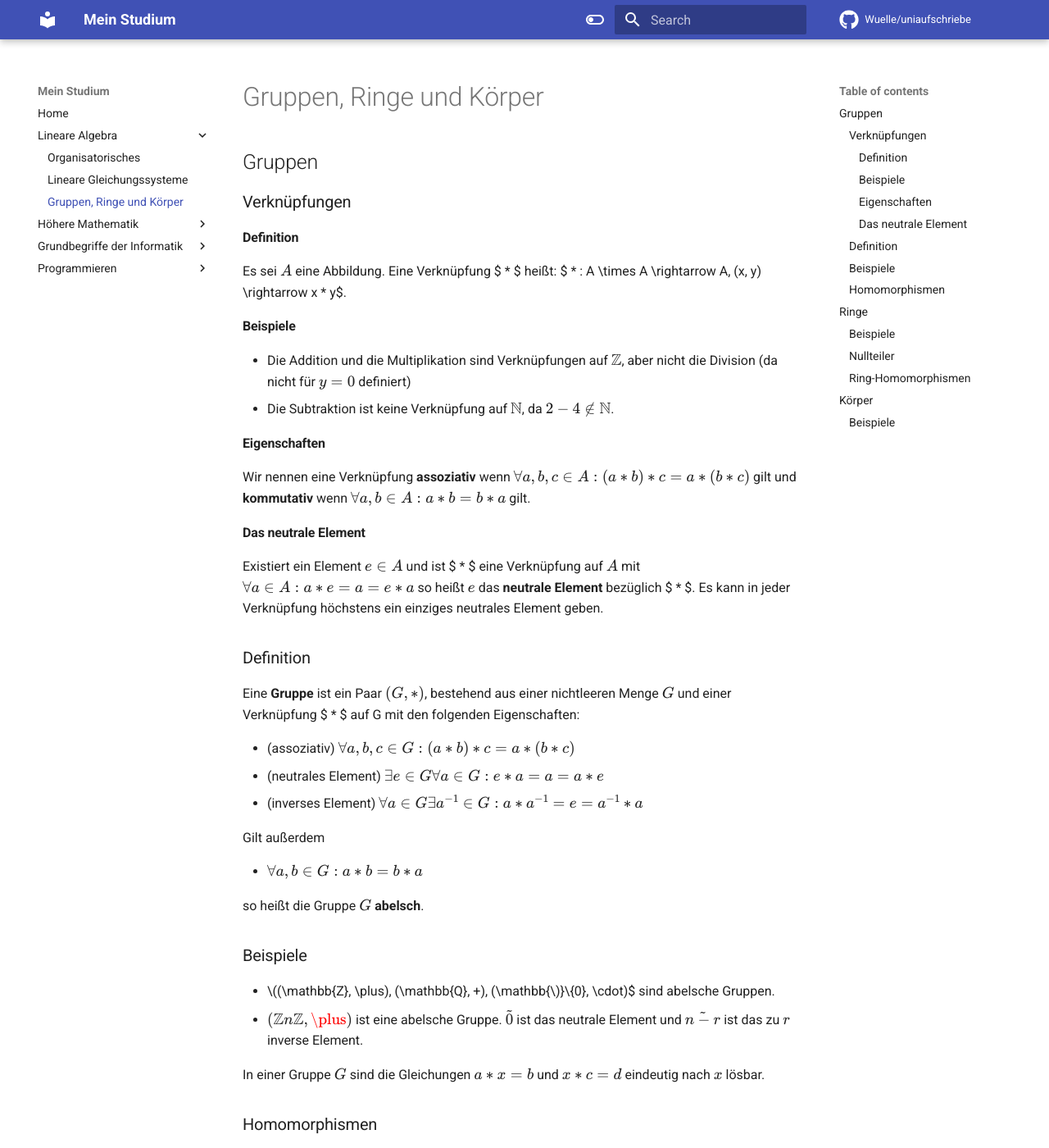
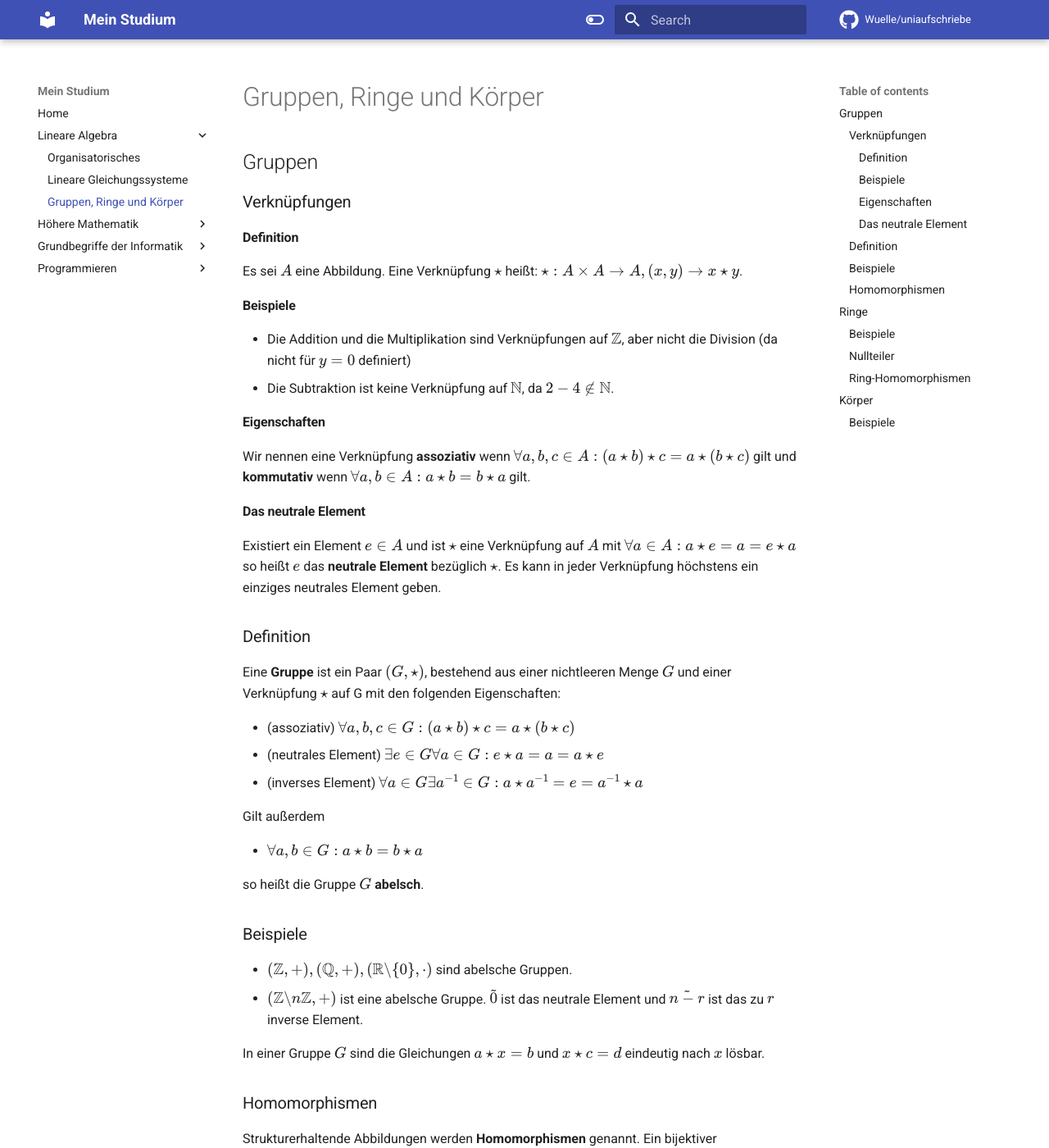
Before and after one commit to Wuelle/uniaufschriebe, an MkDocs documentation site: the page built from docs/la/gruppen_ringe_und_koerper.md, in a window 1280 px wide and 1400 px high. Shown: the whole window at 82% size. Built offline with MkDocs 1.6.1 and Material for MkDocs 9.7.7, drawn with Linux system fonts in a browser that asks for light colours; comment, search, counter and statistics services are not loaded; some of the changed text lies outside the part shown.

Commit message:
fix typos

```diff
--- a/docs/la/gruppen_ringe_und_koerper.md
+++ b/docs/la/gruppen_ringe_und_koerper.md
@@ -2,8 +2,8 @@
 ## Gruppen
 ### Verknüpfungen
 #### Definition
-Es sei $A$ eine Abbildung. Eine Verknüpfung $ * $ heißt:
-$ * : A \times A \rightarrow A, (x, y) \rightarrow x * y$.
+Es sei $A$ eine Abbildung. Eine Verknüpfung $\star$ heißt:
+$\star : A \times A \rightarrow A, (x, y) \rightarrow x \star y$.
 
 #### Beispiele
 
@@ -12,47 +12,48 @@ $ * : A \times A \rightarrow A, (x, y) \rightarrow x * y$.
 
 #### Eigenschaften
 Wir nennen eine Verknüpfung **assoziativ** wenn
-$\forall a, b, c \in A: (a * b) * c = a * (b * c)$
+$\forall a, b, c \in A: (a \star b) \star c = a \star (b \star c)$
 gilt und **kommutativ** wenn
-$\forall a, b \in A: a * b = b * a$
+$\forall a, b \in A: a \star b = b \star a$
 gilt.
 
 #### Das neutrale Element
-Existiert ein Element $e \in A$ und ist $ * $ eine Verknüpfung auf $A$ mit
-$\forall a \in A: a * e = a = e * a$ so heißt $e$ das **neutrale Element**
-bezüglich $ * $. Es kann in jeder Verknüpfung höchstens ein einziges neutrales Element
+Existiert ein Element $e \in A$ und ist $\star$ eine Verknüpfung auf $A$ mit
+$\forall a \in A: a \star e = a = e \star a$ so heißt $e$ das **neutrale Element**
+bezüglich $\star$. Es kann in jeder Verknüpfung höchstens ein einziges neutrales Element
 geben.
 
 ### Definition
-Eine **Gruppe** ist ein Paar $(G, * )$, bestehend aus einer nichtleeren Menge $G$ und einer Verknüpfung
-$ * $ auf G mit den folgenden Eigenschaften:
+Eine **Gruppe** ist ein Paar $(G, \star)$, bestehend aus einer nichtleeren Menge $G$ und einer Verknüpfung
+$\star$ auf G mit den folgenden Eigenschaften:
 
-* (assoziativ) $\forall a, b, c \in G: (a * b) * c = a * (b * c)$
-* (neutrales Element) $\exists e \in G \forall a \in G: e * a = a =  a * e$
-* (inverses Element) $\forall a \in G \exists a^{-1} \in G: a * a^{-1} = e = a^{-1} * a$
+* (assoziativ) $\forall a, b, c \in G: (a \star b) \star c = a \star (b \star c)$
+* (neutrales Element) $\exists e \in G \forall a \in G: e \star a = a =  a \star e$
+* (inverses Element) $\forall a \in G \exists a^{-1} \in G: a \star a^{-1} = e = a^{-1} \star a$
 
 Gilt außerdem
 
-* $\forall a, b \in G: a * b = b * a$
+* $\forall a, b \in G: a \star b = b \star a$
 
 so heißt die Gruppe $G$ **abelsch**.
 
 ### Beispiele
-* $(\mathbb{Z}, \plus), (\mathbb{Q}, +), (\mathbb{$}\\\{0\}, \cdot)$ sind abelsche Gruppen.
-* $(\mathbb{Z}\\n\mathbb{Z}, \plus)$ ist eine abelsche Gruppe. $\tilde{0}$ ist das neutrale Element und $\tilde{n-r}$ ist das zu $r$ inverse Element.
+* $(\mathbb{Z}, +), (\mathbb{Q}, +), (\mathbb{R}\backslash \{0\}, \cdot)$ sind abelsche Gruppen.
+* $(\mathbb{Z} \backslash n\mathbb{Z}, +)$ ist eine abelsche Gruppe. $\tilde{0}$ ist das neutrale Element und $\tilde{n-r}$ ist das zu $r$ inverse Element.
 
-In einer Gruppe $G$ sind die Gleichungen $a * x = b$ und $x * c = d$ eindeutig nach $x$ lösbar.
+In einer Gruppe $G$ sind die Gleichungen $a \star x = b$ und $x \star c = d$ eindeutig nach $x$ lösbar.
 
 ### Homomorphismen
 Strukturerhaltende Abbildungen werden **Homomorphismen** genannt.
 Ein bijektiver Homomorpismus heißt **Isomorphismus**.
 
-Seien $(G, * )$ und $(H, \cdot)$ zwei Gruppen und $\phi$ eine Abbildung von $G$ auf $H$.
+Seien $(G, \star )$ und $(H, \cdot)$ zwei Gruppen und $\phi$ eine Abbildung von $G$ auf $H$.
 Die Abbildung $\phi$ heißt **Homomorphismus** genau dann wenn:<br>
-$\forall x, y \in G: \phi(x * y) = \phi(x) \cdot \phi(y)$.
+$\forall x, y \in G: \phi(x \star y) = \phi(x) \cdot \phi(y)$.
 
 Wenn die Mengen $G$ und $H$ gleich sind(also wenn $\phi$ eine Selbstabbildung ist), so spricht man von einem **Endomorphismus**.
 Ein bijektiver Endomorphismus heißt **Automorphismus**.
+
 ## Ringe
 Ein **Ring** ist eine Menge $R$ mit den zwei Verknüpfungen $+$ und $\cdot$ wobei gilt:
 
@@ -82,7 +83,7 @@ wenn für alle $x, y \in R_1$ gilt:<br>
 
 
 ## Körper
-Ein Ring $(\mathbb{K}, +, \cdot)$ für den $(\mathbb{K}\\\{0\}, \cdot)$ eine abelsche Gruppe ist, heißt **Körper**.
+Ein Ring $(\mathbb{K}, +, \cdot)$ für den $(\mathbb{K}\backslash \{0\}, \cdot)$ eine abelsche Gruppe ist, heißt **Körper**.
 Ein Körper ist also ein kommutativer Ring mit Eins, bei dem jedes Element ein multiplikatives Inverses besitzt.
 In einem Körper kann es keine Nullteiler geben. (Beweis siehe Skript)
 
```
